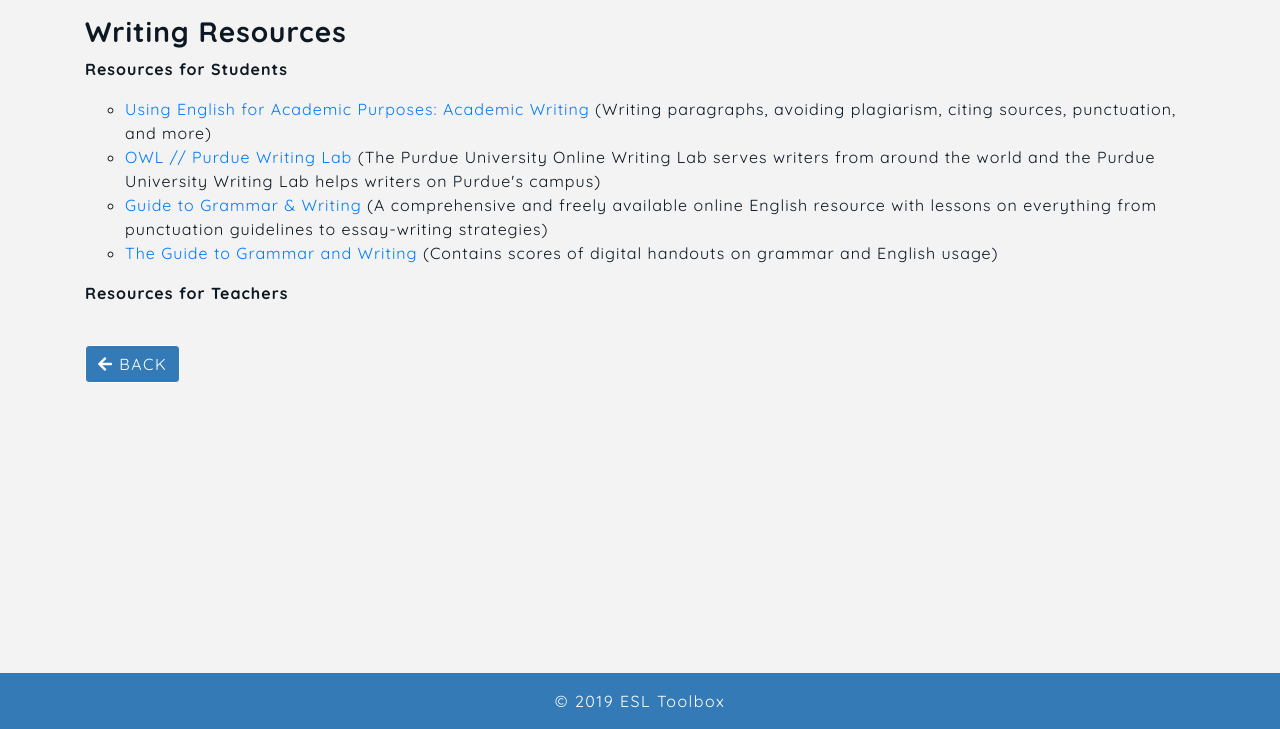
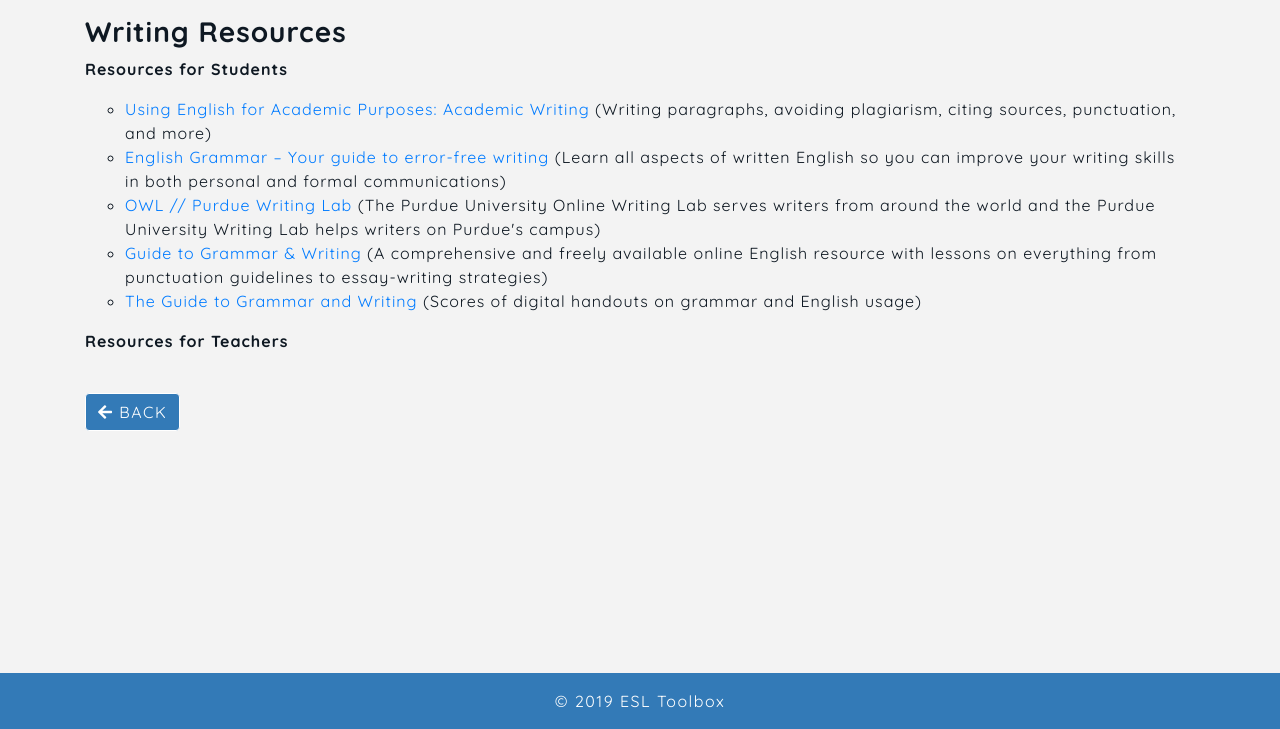
Before and after one commit to answebdev/esl-toolbox, a plain HTML site: page writing.html in a window 1280 px wide. Shown: the part 71-800 px from the top of the page. Drawn offline with nearby package versions, Linux system fonts and the light colour scheme.

Commit message:
edited Writing page

```diff
--- a/writing.html
+++ b/writing.html
@@ -77,6 +77,11 @@
                         English for Academic Purposes: Academic Writing</a> (Writing paragraphs, avoiding plagiarism,
                     citing sources, punctuation, and more)
                 </li>
+                <li><a href="https://www.englishgrammar.org/" rel="noopener noreferrer" target="_blank">English Grammar
+                        – Your
+                        guide to error-free writing</a> (Learn all aspects of written English so you can improve your
+                    writing skills in both personal and formal communications)
+                </li>
                 <li><a href="https://owl.purdue.edu/" rel="noopener noreferrer" target="_blank">OWL // Purdue
                         Writing Lab</a>
                     (The Purdue University Online Writing Lab serves writers from around the world and the Purdue
@@ -88,7 +93,7 @@
                     essay-writing strategies)
                 </li>
                 <li><a href="http://guidetogrammar.org" rel="noopener noreferrer" target="_blank">The Guide to Grammar
-                        and Writing</a> (Contains scores of digital handouts on grammar and English usage)
+                        and Writing</a> (Scores of digital handouts on grammar and English usage)
                 </li>
             </ul>
             <p><strong>Resources for Teachers</strong></p>
```
